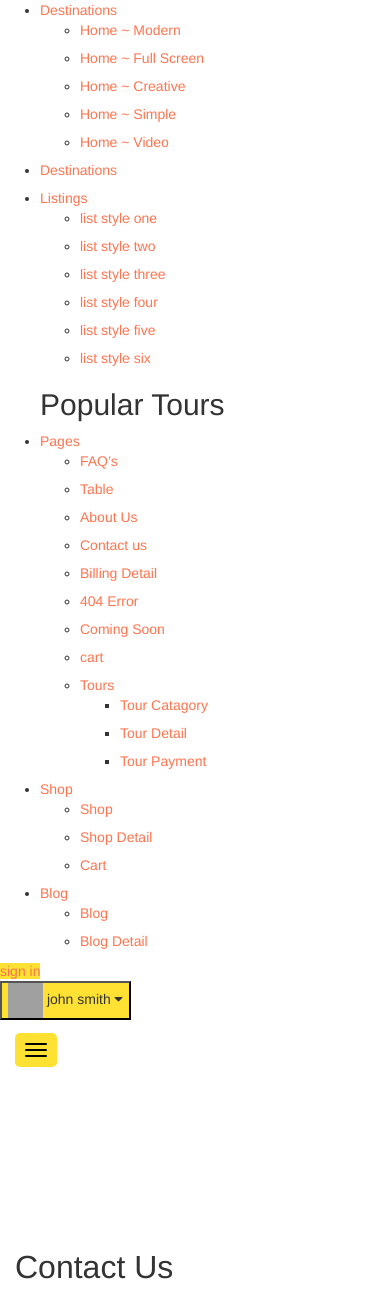
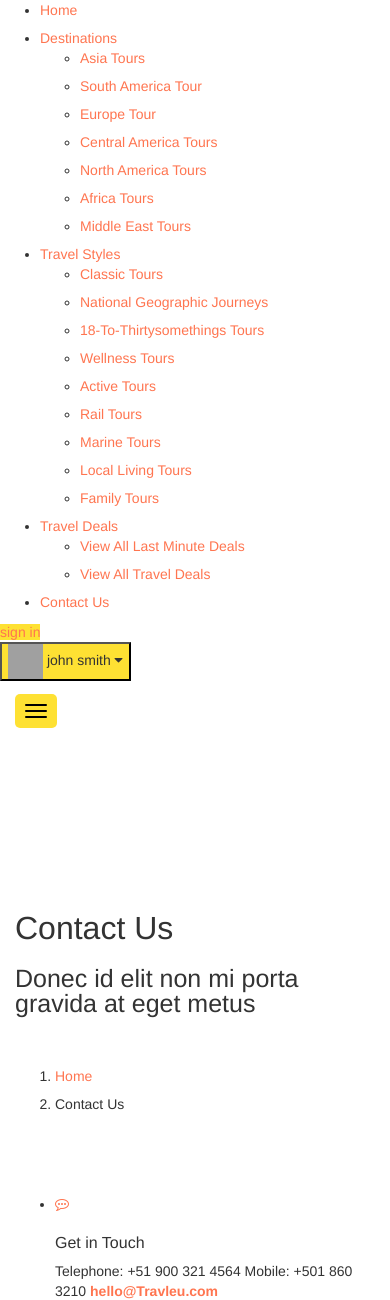
Before and after one commit to ronakonline/TravelCrunch, a CodeIgniter app: page /TravelCrunch/index.php/contact/index in a window 390 px wide. Shown: the top 1300 px of the page. Run offline with CodeIgniter, Linux system fonts and the light colour scheme; some libraries are stand-ins or nearby versions.

Commit message:
header fixed

```diff
--- a/application/views/css-links.php
+++ b/application/views/css-links.php
@@ -26,8 +26,8 @@
 
 		}
 		ul.menu-data > li {
-			padding-left:0px;
-			padding-right:0px;
+			/*padding-left:0px;
+			padding-right:0px;*/
 
 		}
 		ul.menu-data > li > a{
--- a/application/views/header.php
+++ b/application/views/header.php
@@ -29,27 +29,32 @@
 	*************************************-->
 	<nav id="menu">
 		<ul>
+			<li><a href="<?php echo base_url(); ?>">Home</a></li>
 			<li><a href="javascript:void(0);">Destinations</a>
 				<ul>
-					<li><a href="index.html">Home ~ Modern</a></li>
-					<li><a href="indexv2.html">Home ~ Full Screen</a></li>
-					<li><a href="indexv3.html">Home ~ Creative</a></li>
-					<li><a href="indexv4.html">Home ~ Simple</a></li>
-					<li><a href="indexv5.html">Home ~ Video</a></li>
+					<li><a href="<?php echo base_url();?>listings">Asia Tours</a></li>
+					<li><a href="<?php echo base_url();?>listings">South America Tour</a></li>
+					<li><a href="<?php echo base_url();?>listings">Europe Tour</a></li>
+					<li><a href="<?php echo base_url();?>listings">Central America Tours</a></li>
+					<li><a href="<?php echo base_url();?>listings">North America Tours</a></li>
+					<li><a href="<?php echo base_url();?>listings">Africa Tours</a></li>
+					<li><a href="<?php echo base_url();?>listings">Middle East Tours</a></li>
 				</ul>
 			</li>
-			<li><a href="destinations.html">Destinations</a></li>
-			<li><a href="javascript:void(0);">Listings</a>
+			<li><a href="javascript:void(0);">Travel Styles</a>
 				<div>
 					<ul>
-						<li><a href="<?php echo base_url();?>listings">list style one</a></li>
-						<li><a href="listingvtwo.html">list style two</a></li>
-						<li><a href="listingvthree.html">list style three</a></li>
-						<li><a href="listingvfour.html">list style four</a></li>
-						<li><a href="listingvfive.html">list style five</a></li>
-						<li><a href="listingvsix.html">list style six</a></li>
+						<li><a href="<?php echo base_url();?>listings">Classic Tours</a></li>
+						<li><a href="<?php echo base_url();?>listings">National Geographic Journeys</a></li>
+						<li><a href="<?php echo base_url();?>listings">18-To-Thirtysomethings Tours</a></li>
+						<li><a href="<?php echo base_url();?>listings">Wellness Tours</a></li>
+						<li><a href="<?php echo base_url();?>listings">Active Tours</a></li>
+						<li><a href="<?php echo base_url();?>listings">Rail Tours</a></li>
+						<li><a href="<?php echo base_url();?>listings">Marine Tours</a></li>
+						<li><a href="<?php echo base_url();?>listings">Local Living Tours</a></li>
+						<li><a href="<?php echo base_url();?>listings">Family Tours</a></li>
 					</ul>
-					<div class="tg-sliderarea">
+					<!-- <div class="tg-sliderarea">
 						<h2>Popular Tours</h2>
 						<div class="tg-trendingtripsslider tg-trendingtrips owl-carousel">
 							<div class="item tg-trendingtrip">
@@ -117,42 +122,24 @@
 								</figure>
 							</div>
 						</div>
-					</div>
+					</div> -->
 				</div>
 			</li>
-			<li><a href="javascript:void(0);">Pages</a>
+			<li><a href="javascript:void(0);">Travel Deals</a>
 				<ul>
-					<li><a href="faqs.html">FAQ’s</a></li>
-					<li><a href="packages.html">Table</a></li>
-					<li><a href="aboutus.html">About Us</a></li>
-					<li><a href="contactus.html">Contact us</a></li>
-					<li><a href="billingdetail.html">Billing Detail</a></li>
-					<li><a href="404error.html">404 Error</a></li>
-					<li><a href="comingsoon.html">Coming Soon</a></li>
-					<li><a href="cart.html">cart</a></li>
-					<li>
+					<li><a href="<?php echo base_url();?>Destinations">View All Last Minute Deals</a></li>
+					<li><a href="<?php echo base_url();?>Destinations">View All Travel Deals</a></li>
+					<!-- <li>
 						<a href="javascript:void(0);">Tours</a>
 						<ul>
 							<li><a href="tourcatagory.html">Tour Catagory</a></li>
 							<li><a href="tourbookingdetail.html">Tour Detail</a></li>
 							<li><a href="tourpaymentdetail.html">Tour Payment</a></li>
 						</ul>
-					</li>
+					</li> -->
 				</ul>
 			</li>
-			<li><a href="javascript:void(0);">Shop</a>
-				<ul>
-					<li><a href="shop.html">Shop</a></li>
-					<li><a href="shopdetail.html">Shop Detail</a></li>
-					<li><a href="cart.html">Cart</a></li>
-				</ul>
-			</li>
-			<li><a href="javascript:void(0);">Blog</a>
-				<ul>
-					<li><a href="blog.html">Blog</a></li>
-					<li><a href="blogdetail.html">Blog Detail</a></li>
-				</ul>
-			</li>
+			<li><a href="<?php echo base_url();?>Contact">Contact Us</a></li>
 		</ul>
 	</nav>
 	<!--************************************
@@ -199,14 +186,14 @@
 							</div>
 							<div id="tg-navigation" class="collapse navbar-collapse tg-navigation">
 								<ul>
-								    <li class="menu-item-has-children current-menu-item"><a href="<?php echo base_url(); ?>	">Home</a></li>
+								    <li class="current-menu-item"><a href="<?php echo base_url();?>">Home</a></li>
 									<li class="menu-item-has-children current-menu-item menu-item-has-mega-menu"><a href="javascript:void(0);">Destinations</a>
-											<div class="mega-menu" style="width:80%; left:20px; ">
+										<div class="mega-menu">
 											<div class="row " style="margin-top:20px">
-													<div class="col-sm-2 mb-4" style="margin: 0px;">
+												<div class="col-sm-2">
 													<ul>
-															<li ><a href="#" style="font-size: 15px; "><b>Asia Tours</b></a>
-															</li>
+														<li ><a href="#" style="font-size: 20px;"><b>Asia Tours</b></a></li>
+
 															<li><a href="<?php echo base_url();?>listings">India</a></li>
 															<li><a href="<?php echo base_url();?>listings">Vietnam</a></li>
 															<li><a href="<?php echo base_url();?>listings">Thailand</a></li>
@@ -216,14 +203,11 @@
 															<li><a href="<?php echo base_url();?>listings">Cambodia</a></li>
 															<li><a href="<?php echo base_url();?>listings">Indonesia</a></li>
 															<li><a href="<?php echo base_url(); ?>Destinations">View All&nbsp;&nbsp;<i class="fa fa-long-arrow-right"></i></a></li>
-
-
-
 													</ul>
 												</div>
-													<div class="col-sm-2" style="padding-right: 0px; margin:0px;" >
-														<ul class="menu-data">
-															<li style=""><a href="#" style="font-size: 15px;"><b>South America Tours</b></a></li>
+												<div class="col-sm-2">
+													<ul>
+														<li style=""><a href="#" style="font-size: 20px;"><b>South America Tours</b></a></li>
 															<li><a href="<?php echo base_url();?>listings">Peru</a></li>
 															<li><a href="<?php echo base_url();?>listings">Galápagos</a></li>
 															<li><a href="<?php echo base_url();?>listings">Colombia</a></li>
@@ -233,12 +217,11 @@
 															<li><a href="<?php echo base_url();?>listings">Bolivia</a></li>
 															<li><a href="<?php echo base_url();?>listings">The Inca Trail</a></li>
 															<li><a href="<?php echo base_url(); ?>Destinations">View All&nbsp;&nbsp;<i class="fa fa-long-arrow-right"></i></a></li>
-
 													</ul>
 												</div>
-													<div class="col-lg-2" style="padding-right: 0px;" >
-														<ul class="menu-data">
-															<li ><a href="#" style="font-size: 15px;"><b>Europe Tour</b></a></li>
+												<div class="col-sm-2">
+													<ul>
+														<li ><a href="#" style="font-size: 20px;"><b>Europe Tour</b></a></li>
 
 															<li><a href="<?php echo base_url();?>listings">Iceland</a></li>
 															<li><a href="<?php echo base_url();?>listings">Italy</a></li>
@@ -248,90 +231,52 @@
 															<li><a href="<?php echo base_url();?>listings">Croatia</a></li>
 															<li><a href="<?php echo base_url();?>listings">France</a></li>
 															<li><a href="<?php echo base_url(); ?>Destinations">View All&nbsp;&nbsp;<i class="fa fa-long-arrow-right"></i></a></li>
-
-
 													</ul>
 												</div>
-													<div class="col-lg-2" style="padding: 0px;">
-														<ul class="menu-data">
-															<li style="padding-left: 0px;padding-right: 0px;"><a href="#"style="font-size: 15px;"><b>Central America Tours</b></a></li>
+												<div class="col-sm-3">
+													<ul>
+														<li><a href="#"style="font-size: 20px;"><b>Central America Tours</b></a></li>
 
 															<li><a href="<?php echo base_url();?>listings">Costa Rica</a></li>
 															<li><a href="<?php echo base_url();?>listings">Mexico</a></li>
 															<li><a href="<?php echo base_url();?>listings">Cuba</a></li>
-
 															<li><a href="<?php echo base_url(); ?>Destinations">View All&nbsp;&nbsp;<i class="fa fa-long-arrow-right"></i></a></li>
-
-
-
 													</ul>
-														<ul class="menu-data">
-															<li style="padding-left: 0px;padding-right: 0px;"><a href="#"style="font-size: 15px;"><b>North America Tours</b></a></li>
+													<ul>
+														<li><a href="#"style="font-size: 20px;"><b>North America Tours</b></a></li>
 
 															<li><a href="<?php echo base_url();?>listings">United States</a></li>
 															<li><a href="<?php echo base_url();?>listings">Canada</a></li>
-
 															<li><a href="<?php echo base_url(); ?>Destinations">View All&nbsp;&nbsp;<i class="fa fa-long-arrow-right"></i></a></li>
-
-
-
 													</ul>
 												</div>
-													<div class="col-lg-3">
-														<ul class="menu-data">
-															<li style="padding-left: 0px;padding-right: 0px;"><a href=""style="font-size: 15px;"><b>Africa Tours</b></a></li>
+												<div class="col-sm-3">
+													<ul>
+														<li><a href=""style="font-size: 20px;"><b>Africa Tours</b></a></li>
 
 															<li><a href="<?php echo base_url();?>listings">South Africa</a></li>
 															<li><a href="<?php echo base_url();?>listings">Tanzania</a></li>
 															<li><a href="<?php echo base_url(); ?>Destinations">View All&nbsp;&nbsp;<i class="fa fa-long-arrow-right"></i></a></li>
-
-
-
 													</ul>
-														<ul class="menu-data">
-															<li style="padding-left: 0px;padding-right: 0px;"><a href="#"style="font-size: 15px;"><b>North Africa & Middle East Tours</b></a></li>
+													<ul>
+														<li><a href="#"style="font-size: 20px;"><b>North Africa & Middle East Tours</b></a></li>
 
 															<li><a href="<?php echo base_url();?>listings">Egypt</a></li>
 															<li><a href="<?php echo base_url();?>listings">Morocco</a></li>
-
 															<li><a href="<?php echo base_url(); ?>Destinations">View All&nbsp;&nbsp;<i class="fa fa-long-arrow-right"></i></a></li>
-
-
-
 													</ul>
 												</div>
-
-
 											</div>
-												<br>
-											<br>
 										</div>
-
 									</li>
 									<li class="menu-item-has-children current-menu-item menu-item-has-mega-menu"><a href="javascript:void(0);">Travel Styles</a>
-											<div class="mega-menu" style="width:80%; left:20px; ">
+										<div class="mega-menu">
 											<div class="row " style="margin-top:20px">
-													<div class="col-sm-2 mb-4" style="margin: 0px; padding-right: 0px;">
+												<div class="col-sm-2">
 													<ul>
-															<li ><a href="#" style="font-size: 15px; "><b>Classic Tours</b></a>
+														<li ><a href="#" style="font-size: 20px;"><b>Classic Tours</b></a>
 														</li>
-																<li><a href="<?php echo base_url();?>listings">South America</a></li>
-																<li><a href="<?php echo base_url();?>listings">Africa</a></li>
-																<li><a href="<?php echo base_url();?>listings">Asia</a></li>
-																<li><a href="<?php echo base_url();?>listings">Central America</a></li>
-																<li><a href="<?php echo base_url();?>listings">Europe</a></li>
-																<li><a href="<?php echo base_url();?>listings">North Africa & Middle East</a></li>
-																<li><a href="<?php echo base_url();?>listings">North America</a></li>
-																<li><a href="<?php echo base_url();?>listings">Oceania</a></li>
 
-
-
-
-														</ul>
-													</div>
-													<div class="col-sm-2" style="padding-right: 0px; margin:0px;" >
-														<ul class="menu-data">
-															<li style=""><a href="#" style="font-size: 15px;"><b>National Geographic Journeys</b></a></li>
 														<li><a href="<?php echo base_url();?>listings">South America</a></li>
 														<li><a href="<?php echo base_url();?>listings">Africa</a></li>
 														<li><a href="<?php echo base_url();?>listings">Asia</a></li>
@@ -342,9 +287,10 @@
 														<li><a href="<?php echo base_url();?>listings">Oceania</a></li>
 													</ul>
 												</div>
-													<div class="col-lg-2" style="padding-right: 0px;" >
-														<ul class="menu-data">
-														<li style=""><a href="#" style="font-size: 15px;"><b>18-to-Thirtysomethings Tours</b></a></li>
+												<div class="col-sm-2">
+													<ul class="">
+														<li style=""><a href="#" style="font-size: 20px;"><b>National Geographic Journeys</b></a></li>
+
 														<li><a href="<?php echo base_url();?>listings">South America</a></li>
 														<li><a href="<?php echo base_url();?>listings">Africa</a></li>
 														<li><a href="<?php echo base_url();?>listings">Asia</a></li>
@@ -353,68 +299,76 @@
 														<li><a href="<?php echo base_url();?>listings">North Africa & Middle East</a></li>
 														<li><a href="<?php echo base_url();?>listings">North America</a></li>
 														<li><a href="<?php echo base_url();?>listings">Oceania</a></li>
-
 													</ul>
 												</div>
-													<div class="col-lg-2" style="padding: 0px;">
-														<ul class="menu-data">
-															<li style="padding-left: 0px;padding-right: 0px;"><a href="#"style="font-size: 15px;"><b>Wellness Tours</b></a></li>
+												<div class="col-sm-2">
+													<ul class="">
+													<li><a href="#" style="font-size: 20px;"><b>18-30 somethings Tours</b></a></li>
+														<li><a href="<?php echo base_url();?>listings">South America</a></li>
+
+														<li><a href="<?php echo base_url();?>listings">Africa</a></li>
+														<li><a href="<?php echo base_url();?>listings">Asia</a></li>
+														<li><a href="<?php echo base_url();?>listings">Central America</a></li>
+														<li><a href="<?php echo base_url();?>listings">Europe</a></li>
+														<li><a href="<?php echo base_url();?>listings">North Africa & Middle East</a></li>
+														<li><a href="<?php echo base_url();?>listings">North America</a></li>
+														<li><a href="<?php echo base_url();?>listings">Oceania</a></li>
+													</ul>
+												</div>
+												<div class="col-md-3">
+													<ul>
+														<li><a href="#" style="font-size: 20px;"><b>Wellness Tours</b></a></li>
 
 														<li><a href="<?php echo base_url();?>listings">Asia</a></li>
 														<li><a href="<?php echo base_url();?>listings">Central America</a></li>
 														<li><a href="<?php echo base_url();?>listings">Europe</a></li>
 														<li><a href="<?php echo base_url();?>listings">South America</a></li>
 													</ul>
-														<ul class="menu-data">
-															<li style="padding-left: 0px;padding-right: 0px;"><a href="#"style="font-size: 15px;"><b>Active Tours</b></a></li>
+													<ul>
+														<li><a href="#"style="font-size: 20px;"><b>Active Tours</b></a></li>
 
 														<li><a href="<?php echo base_url();?>listings">Hiking & Trekking</a></li>
 														<li><a href="<?php echo base_url();?>listings">Cycling</a></li>
 														<li><a href="<?php echo base_url();?>listings">Multisport</a></li>
-
 													</ul>
-														<ul class="menu-data">
-															<li style="padding-left: 0px;padding-right: 0px;"><a href="#"style="font-size: 15px;"><b>Rail Tours</b></a></li>
+													<ul class="">
+														<li><a href="#"style="font-size: 20px;"><b>Rail Tours</b></a></li>
 
 														<li><a href="<?php echo base_url();?>listings">North Asia</a></li>
 														<li><a href="<?php echo base_url();?>listings">Europe</a></li>
 														<li><a href="<?php echo base_url();?>listings">India</a></li>
-
 													</ul>
 												</div>
-													<div class="col-lg-3">
-														<ul class="menu-data">
-															<li style="padding-left: 0px;padding-right: 0px;"><a href="#"style="font-size: 15px;"><b>Marine Tours</b></a></li>
+												<div class="col-md-3">
+													<ul>
+														<li><a href="#"style="font-size: 20px;"><b>Marine Tours</b></a></li>
 
 														<li><a href="<?php echo base_url();?>listings">Galápagos Cruises</a></li>
 														<li><a href="<?php echo base_url();?>listings">Sailing</a></li>
 														<li><a href="<?php echo base_url();?>listings">River Adventures</a></li>
 														<li><a href="<?php echo base_url();?>listings">Expedition Cruises</a></li>
 													</ul>
-														<ul class="menu-data">
-															<li style="padding-left: 0px;padding-right: 0px;"><a href="#"style="font-size: 15px;"><b>Local Living Tours</b></a></li>
+													<ul>
+														<li><a href="#"style="font-size: 20px;"><b>Local Living Tours</b></a></li>
 
 														<li><a href="<?php echo base_url();?>listings">Europe</a></li>
 														<li><a href="<?php echo base_url();?>listings">Asia</a></li>
 														<li><a href="<?php echo base_url();?>listings">South America</a></li>
 													</ul>
-														<ul class="menu-data">
-															<li style="padding-left: 0px;padding-right: 0px;"><a href="#"style="font-size: 15px;"><b>Family Tours</b></a></li>
+													<ul>
+														<li><a href="#"style="font-size: 20px;"><b>Family Tours</b></a></li>
 
 														<li><a href="<?php echo base_url();?>listings">America</a></li>
 														<li><a href="<?php echo base_url();?>listings">Asia</a></li>
-
 													</ul>
 												</div>
-
-
 											</div>
 											<br>
 										</div>
 									</li>
 									<li class="menu-item-has-children current-menu-item"><a href="javascript:void(0);">Travel Deals</a>
-										<ul class="sub-menu" style="width:190%">
-											<li class="current-menu-item"><a href="<?php echo base_url(); ?>Destinations">View all last minute deals</a></li>
+										<ul class="sub-menu">
+											<li><a href="<?php echo base_url(); ?>Destinations">View all last minute deals</a></li>
 											<li><a href="<?php echo base_url(); ?>Destinations">View All Travel Deals</a></li>
 										</ul>
 									</li>
```
Lines whose indentation alone changed are shown as unchanged.
